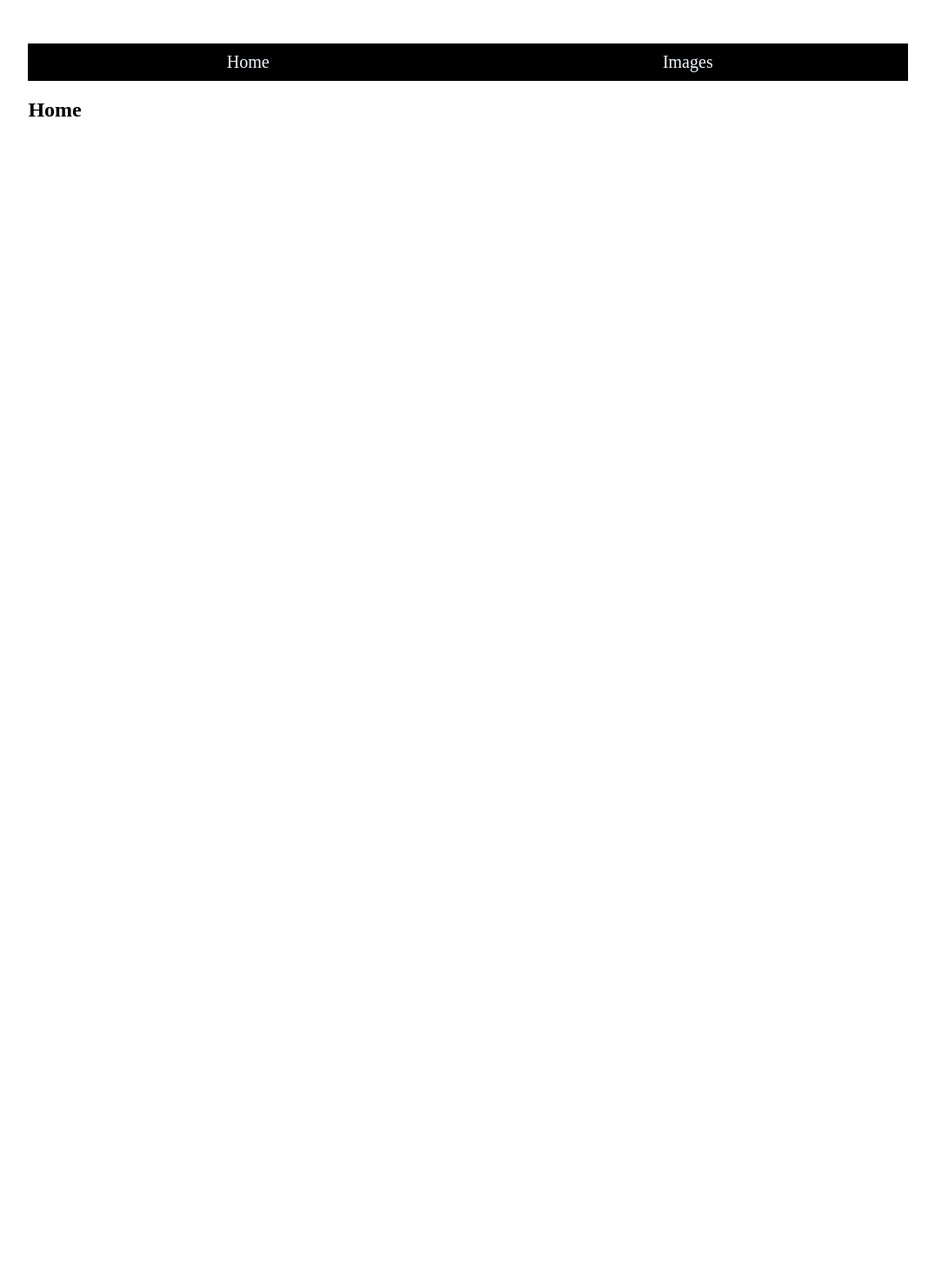
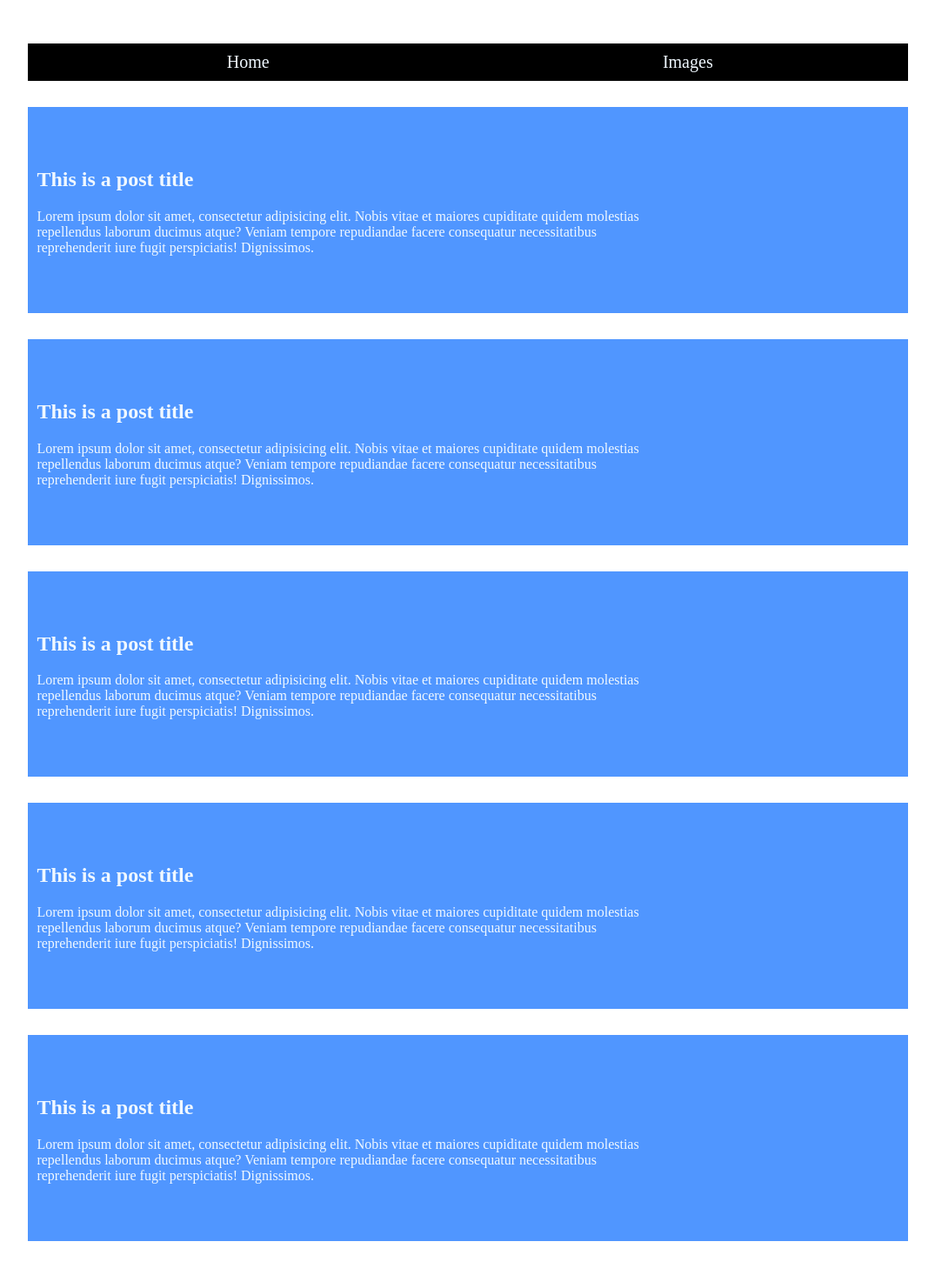
Before and after one commit to MAlngaawy/Task, a Next.js app: page / in a window 1280 px wide. Shown: the top 1466 px of the page at 87% size, without its empty margins (102-1177 px from the left). Before the commit the page ends 800 px from the top, so only its background shows below. Built offline with nearby package versions, Linux system fonts and the light colour scheme.

Commit message:
add simple animation to the navbar and posts

```diff
--- /dev/null
+++ b/components/home.jsx
@@ -0,0 +1,56 @@
+import React from 'react';
+import style from '../styles/Home.module.css';
+
+const Home = () => {
+  return (
+    <div className={style.home}>
+      <div className={style.post}>
+        <h2 className={style.post_title}> This is a post title </h2>
+        <p>
+          Lorem ipsum dolor sit amet, consectetur adipisicing elit. Nobis vitae
+          et maiores cupiditate quidem molestias repellendus laborum ducimus
+          atque? Veniam tempore repudiandae facere consequatur necessitatibus
+          reprehenderit iure fugit perspiciatis! Dignissimos.
+        </p>
+      </div>
+      <div className={style.post}>
+        <h2 className={style.post_title}> This is a post title </h2>
+        <p>
+          Lorem ipsum dolor sit amet, consectetur adipisicing elit. Nobis vitae
+          et maiores cupiditate quidem molestias repellendus laborum ducimus
+          atque? Veniam tempore repudiandae facere consequatur necessitatibus
+          reprehenderit iure fugit perspiciatis! Dignissimos.
+        </p>
+      </div>
+      <div className={style.post}>
+        <h2 className={style.post_title}> This is a post title </h2>
+        <p>
+          Lorem ipsum dolor sit amet, consectetur adipisicing elit. Nobis vitae
+          et maiores cupiditate quidem molestias repellendus laborum ducimus
+          atque? Veniam tempore repudiandae facere consequatur necessitatibus
+          reprehenderit iure fugit perspiciatis! Dignissimos.
+        </p>
+      </div>
+      <div className={style.post}>
+        <h2 className={style.post_title}> This is a post title </h2>
+        <p>
+          Lorem ipsum dolor sit amet, consectetur adipisicing elit. Nobis vitae
+          et maiores cupiditate quidem molestias repellendus laborum ducimus
+          atque? Veniam tempore repudiandae facere consequatur necessitatibus
+          reprehenderit iure fugit perspiciatis! Dignissimos.
+        </p>
+      </div>
+      <div className={style.post}>
+        <h2 className={style.post_title}> This is a post title </h2>
+        <p>
+          Lorem ipsum dolor sit amet, consectetur adipisicing elit. Nobis vitae
+          et maiores cupiditate quidem molestias repellendus laborum ducimus
+          atque? Veniam tempore repudiandae facere consequatur necessitatibus
+          reprehenderit iure fugit perspiciatis! Dignissimos.
+        </p>
+      </div>
+    </div>
+  );
+};
+
+export default Home;
--- a/components/images.jsx
+++ b/components/images.jsx
@@ -1,5 +1,4 @@
 import Image from 'next/image';
-import style from '../styles/Images.module.css';
 
 const imagesLinks = [
   'https://images.unsplash.com/photo-1606774714485-cc178f8e6dec?ixid=MXwxMjA3fDB8MHx0b3BpYy1mZWVkfDd8eEh4WVRNSExnT2N8fGVufDB8fHw%3D&ixlib=rb-1.2.1&auto=format&fit=crop&w=500&q=60',
@@ -9,15 +8,17 @@ const imagesLinks = [
   'https://images.unsplash.com/photo-1606464422927-5acde3e240b2?ixid=MXwxMjA3fDB8MHx0b3BpYy1mZWVkfDQ4fHhIeFlUTUhMZ09jfHxlbnwwfHx8&ixlib=rb-1.2.1&auto=format&fit=crop&w=500&q=60'
 ];
 
-function Images() {
+const Images = () => {
   return (
     <>
-      <div className={style.img_page}>
-        <h1>My Imagespage</h1>
+      <div>
+        <h1>Imagespage</h1>
+        <p>Welcome to Imagespage To show the images Lazy loading! </p>
         <div>
           {imagesLinks.map((img, index) => {
             return (
               <>
+                {/* This br elements to show that the image doesn't load until being in the viewport */}
                 <br />
                 <br />
                 <br />
@@ -41,16 +42,14 @@ function Images() {
                   alt="Picture of the author"
                   width="400"
                   height="400"
-                  layout="intrinsic"
                 />
               </>
             );
           })}
         </div>
-        <p>Welcome to my Imagespage!</p>
       </div>
     </>
   );
-}
+};
 
 export default Images;
--- a/pages/index.js
+++ b/pages/index.js
@@ -65,9 +65,10 @@
 // }
 
 import React from 'react';
-import styles from '../styles/Home.module.css'
+import styles from '../styles/Home.module.css';
 import { BrowserRouter as Router, Switch, Route, Link } from 'react-router-dom';
-import Images from '../components/images'
+import Images from '../components/images';
+import Home from '../components/home';
 
 export default function App() {
   return (
@@ -88,7 +89,7 @@ export default function App() {
             <Images />
           </Route>
           <Route path="/">
-            <h2>Home</h2>
+            <Home />
           </Route>
         </Switch>
       </div>
--- a/styles/Home.module.css
+++ b/styles/Home.module.css
@@ -10,6 +10,26 @@
   color: aliceblue;
   list-style: none;
   padding: 0;
+  animation: nav_animation 1s linear;
+}
+
+@keyframes nav_animation {
+  0% {
+    transform: translateY(-50px);
+    opacity: 0.5;
+  }
+  50% {
+    transform: translateY(20px);
+  }
+  70% {
+    transform: translateY(-10px);
+  }
+  90% {
+    transform: translateY(5px);
+  }
+  100% {
+    transform: translateY(0px);
+  }
 }
 
 .nav_menu li {
@@ -32,3 +52,35 @@
   padding: 10px 0;
   font-size: 20px;
 }
+
+
+.home {
+  margin: 20px auto;
+}
+
+.post {
+  margin: 30px auto;
+  padding: 50px 300px 50px 10px;
+  animation: post_animation 1s linear;
+  background-color: rgb(80, 150, 255);
+  color: aliceblue;
+}
+
+@keyframes post_animation {
+  0% {
+    transform: translateX(-500px);
+    opacity: 0.5;
+  }
+  50% {
+    transform: translateX(200px);
+  }
+  70% {
+    transform: translateX(-100px);
+  }
+  90% {
+    transform: translateX(50px);
+  }
+  100% {
+    transform: translateX(0px);
+  }
+}
--- a/styles/Images.module.css
+++ /dev/null
@@ -1,3 +0,0 @@
-.img_page {
-    background-color: cadetblue;
-}
```
Also changed, not shown: styles/globals.css (line endings or trailing spaces). Lines whose indentation alone changed are shown as unchanged.
